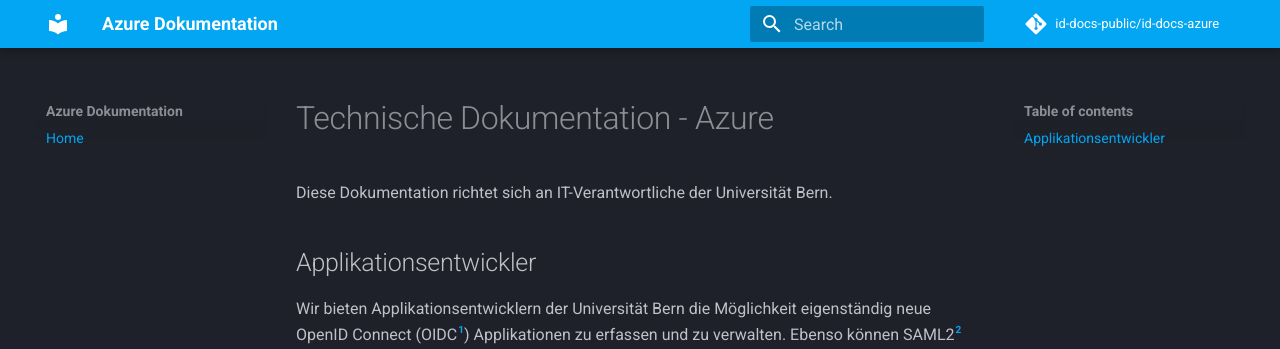
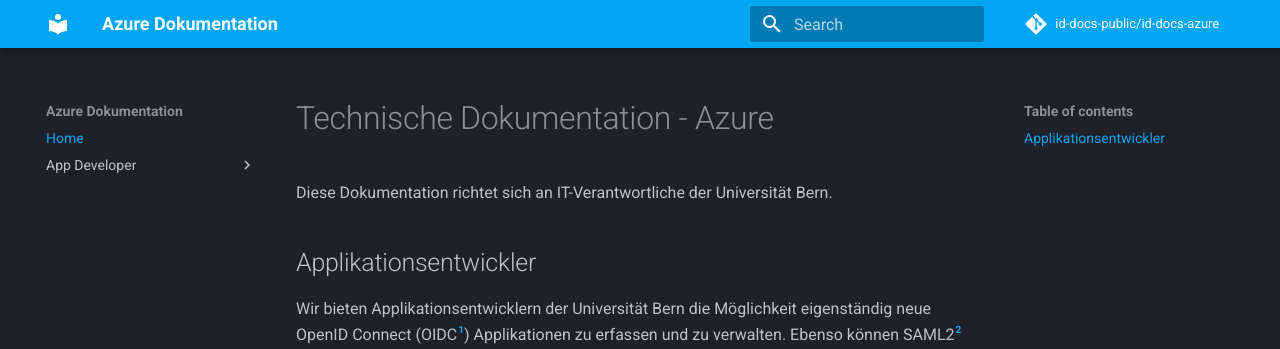
Before and after one commit to idci-unibe-ch/docs-azure, an MkDocs documentation site: the page built from docs/index.md, in a window 1280 px wide. Shown: the top 349 px of the page. Built offline with MkDocs 1.6.1 and Material for MkDocs 9.7.7, drawn with Linux system fonts in a browser that asks for light colours.

Commit message:
(story): Updated the navigation

```diff
--- a/mkdocs.yml
+++ b/mkdocs.yml
@@ -40,6 +40,8 @@
 
 nav:
   - Home: index.md
+  - App Developer:
+    - Rolle: appdev/appdev-role.md
   # - Linking Prozess:
   #   - AAI-API: linking/aai-api.md
   #   - OneIM-API: linking/oneim-api.md
```
